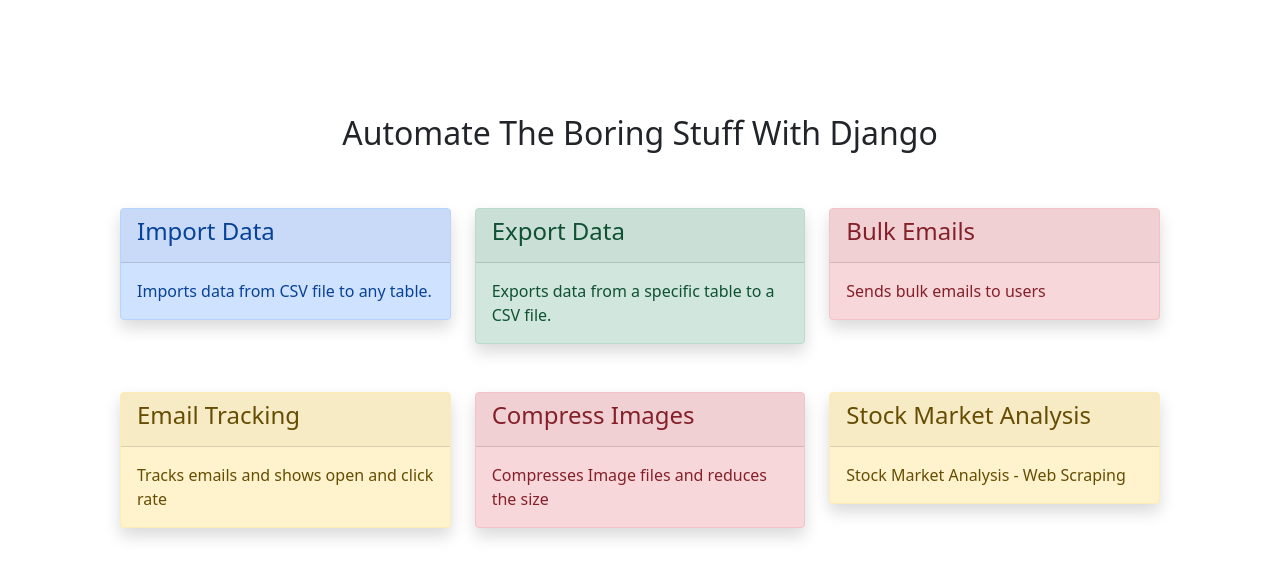
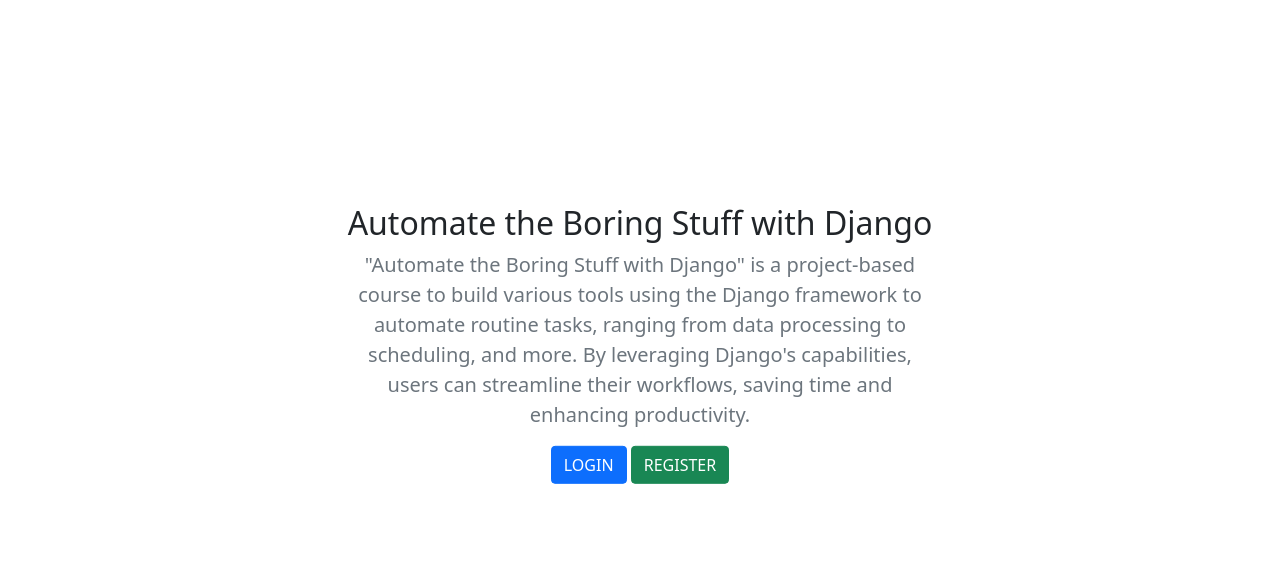
Before and after one commit to Sagarsingh-git1/automate_with_django, a Django app: page / in a window 1280 px wide. Shown: the part 56-634 px from the top of the page. Run offline with Django 5.2, Linux system fonts and the light colour scheme; parts of the project's set-up code (start-up, migrations or seed data) failed here and were passed over.

Commit message:
login and registration functionality

```diff
--- a/awd_main/urls.py
+++ b/awd_main/urls.py
@@ -23,5 +23,8 @@
 urlpatterns = [
     path('admin/', admin.site.urls),
     path('', views.home,name='home'),
-    path('dataentry/',include('dataentry.urls'))
+    path('dataentry/',include('dataentry.urls')),
+    path('register/',views.register,name='register'),
+    path('login/',views.login,name='login'),
+    path('logout/',views.logout,name='logout')
 ]+ static(settings.MEDIA_URL,document_root=settings.MEDIA_ROOT)
--- a/awd_main/views.py
+++ b/awd_main/views.py
@@ -1,6 +1,48 @@
-from django.shortcuts import render
+from django.shortcuts import render,redirect
+from .forms import RegistrationForm
+from django.contrib import messages
+from django.contrib.auth.forms import AuthenticationForm
+from django.contrib import auth
 
 
 
 def home(request):
     return render(request,'home.html')
+
+def register(request):
+    if request.method=='POST':
+        form=RegistrationForm(request.POST)
+        if form.is_valid():
+            form.save()
+            messages.success(request,'Registration Successful')
+            return redirect('register')
+        else:
+            context={'form':form,}
+            return render(request,'register.html',context)
+
+    else:
+        form=RegistrationForm()
+        context={'form':form,}
+        return render(request,'register.html',context)
+
+
+
+def login(request):
+    if request.method=='POST':
+        form=AuthenticationForm(request,request.POST)
+        if form.is_valid():
+            user=form.get_user()
+            auth.login(request,user)
+            return redirect('home')
+        else:
+            return render(request,'login.html',{'form':form})
+
+
+    else:
+        form=AuthenticationForm()
+        context={'form':form}
+        return render(request,'login.html',context)
+
+def logout(request):
+    auth.logout(request)
+    return redirect('home')
--- a/templates/base.html
+++ b/templates/base.html
@@ -15,6 +15,13 @@
 .form-group{
     padding:15px !important;
 }
+.home-info{
+    position: absolute;
+    top: 50%;
+    left: 50%;
+    transform: translate(-50%,-50%);
+    padding: 20px;
+}
 </style>
 <script src="{% static 'js/custom.js' %}"></script>
 
@@ -23,10 +30,19 @@
     <nav class="navbar navbar-light bg-light">
   <div class="container">
     <a class="navbar-brand" href="{% url 'home' %}">Automate with Django</a>
+    {% if user.is_authenticated %}
+
     <div>
-        <a href="" class="float-right text-decoration-none text-dark">Login</a>
-        &nbsp;<a href="" class="float-right btn btn-success">Register</a>
+        Logged in as: <b>{{user}}</b>
+        &nbsp;<a href="{% url 'logout' %}" class="float-right btn btn-outline-danger">Logout</a>
+
     </div>
+    {% else %}
+    <div>
+        <a href="{% url 'login' %}" class="float-right text-decoration-none text-dark">Login</a>
+        &nbsp;<a href="{% url 'register' %}" class="float-right btn btn-success">Register</a>
+    </div>
+    {% endif %}
   </div>
 </nav>
 
--- a/templates/home.html
+++ b/templates/home.html
@@ -3,6 +3,7 @@
 
 {% block content %}
 <div class="container" style="padding: 50px;margin-top: 5%;">
+    {% if user.is_authenticated %}
 
     <h2 class="text-center">Automate The Boring Stuff With Django</h2>
     <div class="row pt-5">
@@ -90,5 +91,18 @@
             </a>
         </div>
     </div>
+    {% else %}
+    <div class="home-info">
+        <h2 class="text-center">Automate the Boring Stuff with Django</h2>
+        <p class="lead text-center text-muted">
+            "Automate the Boring Stuff with Django" is a project-based course to build various tools using the Django framework to automate routine tasks, ranging from data processing to scheduling, and more.
+            By leveraging Django's capabilities, users can streamline their workflows, saving time and enhancing productivity.
+        </p>
+        <div style="display: flex; justify-content: center;">
+            <a href="{% url 'login' %}" class="btn btn-primary">LOGIN</a>
+            &nbsp;<a href="{% url 'register' %}" class="btn btn-success">REGISTER</a>
+        </div>
+    </div>
+    {% endif %}
 </div>
 {% endblock %}
```
Also changed, not shown: awd_main/forms.py (added, +10 -0 lines), awd_main/settings.py (+11 -1 lines), templates/login.html (added, +24 -0 lines), templates/register.html (added, +26 -0 lines).
